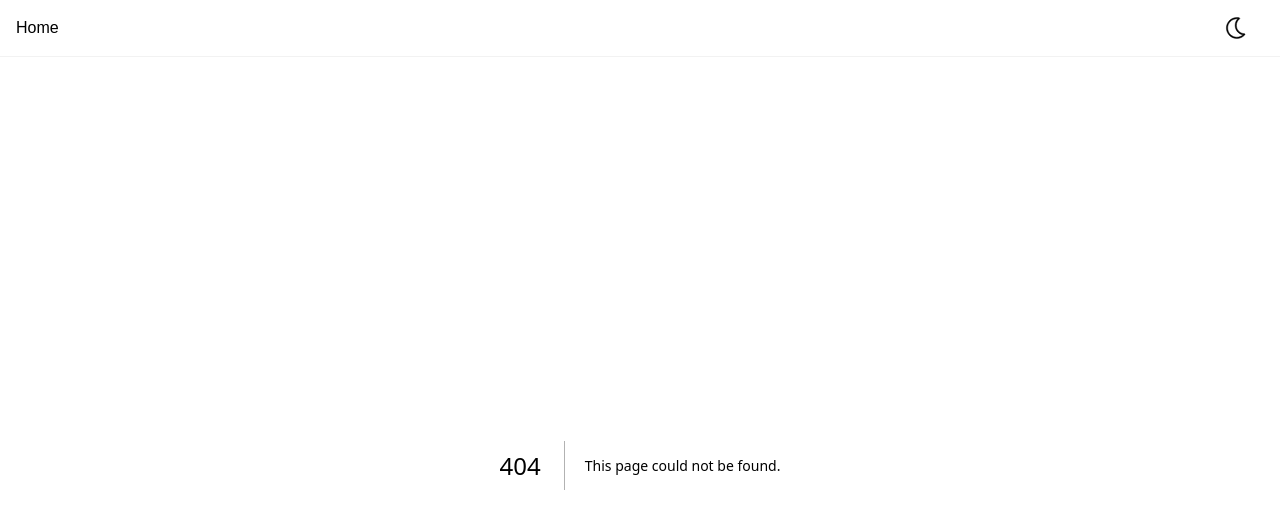
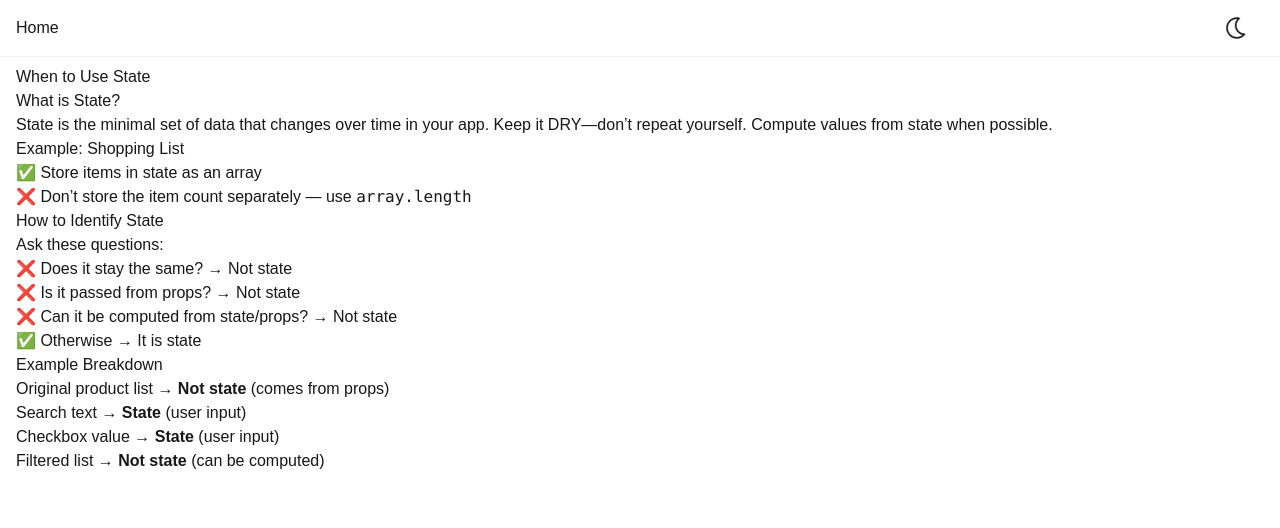
Before and after one commit to Sujal-Vanjare/react-learn, a Next.js app: page /thinking-in-react/when-to-use-state in a window 1280 px wide. Before the commit this address had no page. Shown: the top 528 px of the page. Built offline with nearby package versions, Linux system fonts and the light colour scheme.

Commit message:
proper folder structure added according to topic

```diff
--- a/src/app/page.tsx
+++ b/src/app/page.tsx
@@ -2,17 +2,22 @@ import Image from "next/image";
 import Link from "next/link";
 
 const pages = [
-  { id: 1, href: "/nesting-components" },
-  { id: 2, href: "/displaying-data" },
-  { id: 3, href: "/conditional-rendering" },
-  { id: 4, href: "/responding-to-events" },
-  { id: 5, href: "/updating-the-screen" },
-  { id: 6, href: "/using-hooks" },
+  { id: 1, href: "/quick-start/nesting-components" },
+  { id: 2, href: "/quick-start/displaying-data" },
+  { id: 3, href: "/quick-start/conditional-rendering" },
+  { id: 4, href: "/quick-start/responding-to-events" },
+  { id: 5, href: "/quick-start/updating-the-screen" },
+  { id: 6, href: "/quick-start/using-hooks" },
   { id: 7, href: "/sharing-data-between-components" },
   { id: 8, href: "/tic-tac-toe-game" },
   { id: 9, href: "/tic-tac-toe-game/why-immutability-is-important" },
-  { id: 10, href: "/picking-key" },
-  { id: 11, href: "/break-the-ui-into-a-component-hierarchy" },
+  { id: 10, href: "/tic-tac-toe-game/picking-key" },
+  {
+    id: 11,
+    href: "/thinking-in-react/break-the-ui-into-a-component-hierarchy",
+  },
+  { id: 12, href: "/thinking-in-react/when-to-use-state" },
+  { id: 13, href: "/thinking-in-react/identify-where-your-state-should-live" },
 ];
 
 export default function Home() {
--- /dev/null
+++ b/src/app/thinking-in-react/when-to-use-state/page.jsx
@@ -0,0 +1,48 @@
+export default function Page() {
+  return (
+    <div>
+      <h1>When to Use State</h1>
+
+      <h2>What is State?</h2>
+      <p>
+        State is the minimal set of data that changes over time in your app.
+        Keep it DRY—don’t repeat yourself. Compute values from state when
+        possible.
+      </p>
+
+      <h2>Example: Shopping List</h2>
+      <ul>
+        <li>✅ Store items in state as an array</li>
+        <li>
+          ❌ Don’t store the item count separately — use{" "}
+          <code>array.length</code>
+        </li>
+      </ul>
+
+      <h2>How to Identify State</h2>
+      <p>Ask these questions:</p>
+      <ul>
+        <li>❌ Does it stay the same? → Not state</li>
+        <li>❌ Is it passed from props? → Not state</li>
+        <li>❌ Can it be computed from state/props? → Not state</li>
+        <li>✅ Otherwise → It is state</li>
+      </ul>
+
+      <h2>Example Breakdown</h2>
+      <ul>
+        <li>
+          Original product list → <strong>Not state</strong> (comes from props)
+        </li>
+        <li>
+          Search text → <strong>State</strong> (user input)
+        </li>
+        <li>
+          Checkbox value → <strong>State</strong> (user input)
+        </li>
+        <li>
+          Filtered list → <strong>Not state</strong> (can be computed)
+        </li>
+      </ul>
+    </div>
+  );
+}
```
Also changed, not shown: src/app/quick-start/conditional-rendering/page.jsx (renamed from src/app/conditional-rendering/page.jsx), src/app/quick-start/displaying-data/page.jsx (renamed from src/app/displaying-data/page.jsx), src/app/quick-start/nesting-components/page.jsx (renamed from src/app/nesting-components/page.jsx), src/app/quick-start/responding-to-events/page.jsx (renamed from src/app/responding-to-events/page.jsx), src/app/quick-start/sharing-data-between-components/page.jsx (renamed from src/app/sharing-data-between-components/page.jsx), src/app/quick-start/updating-the-screen/page.jsx (renamed from src/app/updating-the-screen/page.jsx), src/app/quick-start/using-hooks/page.jsx (renamed from src/app/using-hooks/page.jsx), src/app/thinking-in-react/break-the-ui-into-a-component-hierarchy/page.jsx (renamed from src/app/break-the-ui-into-a-component-hierarchy/page.jsx), src/app/tic-tac-toe-game/picking-key/page.jsx (renamed from src/app/picking-key/page.jsx).
